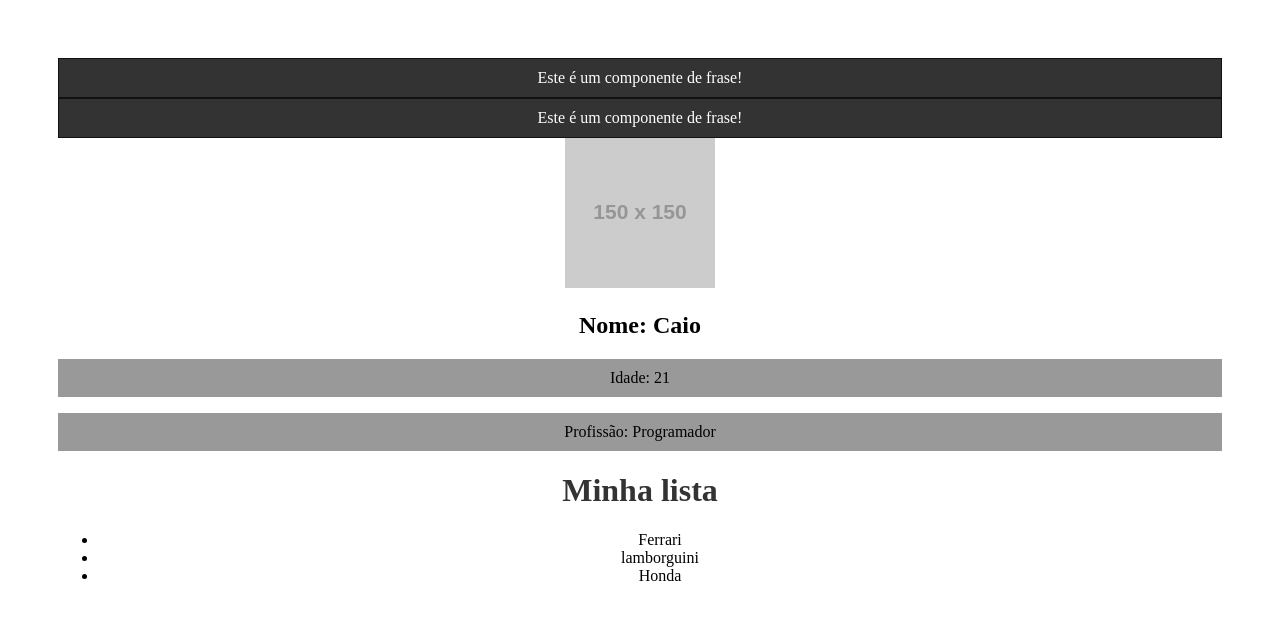
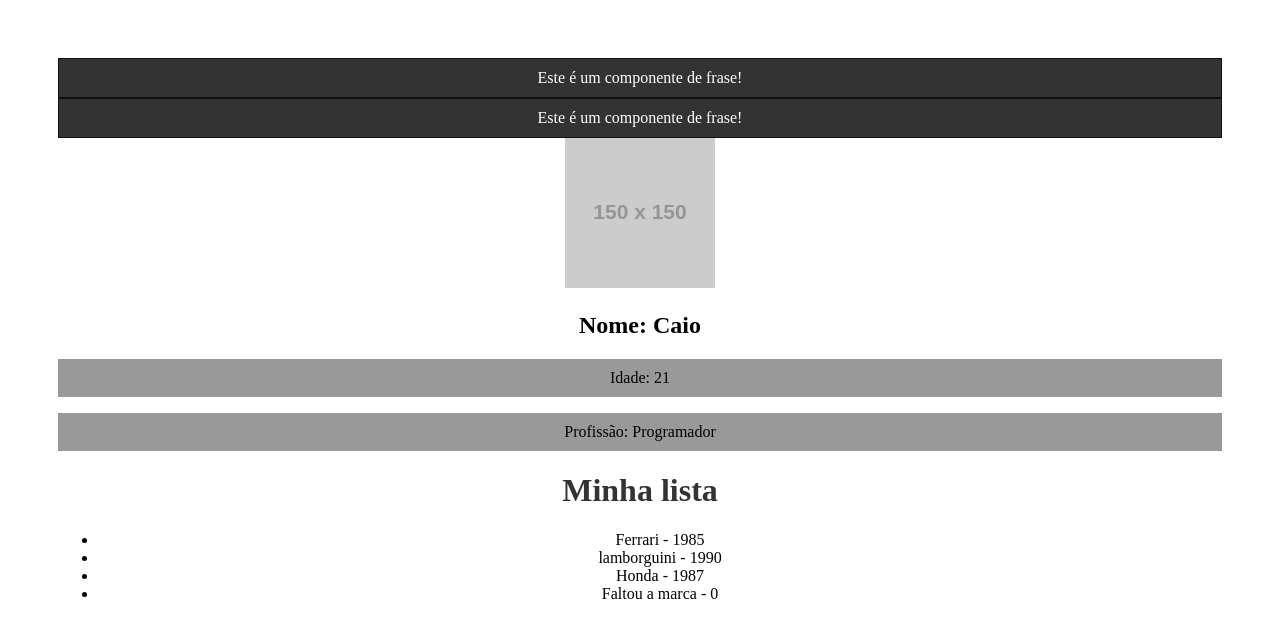
Before and after one commit to cesaroiac/projetosReact, a React (Create React App) app: page / in a window 1280 px wide. Shown: the top 638 px of the page. Built offline with nearby package versions, Linux system fonts and the light colour scheme.

Commit message:
Demonstração do uso e regras de PropTypes e DefaultProps

```diff
--- a/src/components/Item.js
+++ b/src/components/Item.js
@@ -1,11 +1,23 @@
-function Item(props){
+import PropTypes from 'prop-types'
+
+function Item({marca, ano_lancamento}){
 
     return(
         <>
-            <li>{props.marca}</li>
+            <li>{marca} - {ano_lancamento}</li>
         </>
     )
 
 }
 
+Item.propTypes = {
+    marca: PropTypes.string.isRequired,
+    ano_lancamento: PropTypes.number.isRequired,
+}
+
+Item.defaultProps = {
+    marca: 'Faltou a marca',
+    ano_lancamento: 0,
+}
+
 export default Item
--- a/src/components/List.js
+++ b/src/components/List.js
@@ -6,9 +6,10 @@ function List(){
         <>
             <h1>Minha lista</h1>
             <ul>
-                <Item marca="Ferrari"/>
-                <Item marca="lamborguini"/>
-                <Item marca="Honda"/>
+                <Item marca="Ferrari" ano_lancamento={1985}/>
+                <Item marca="lamborguini" ano_lancamento={1990}/>
+                <Item marca="Honda" ano_lancamento={1987}/>
+                <Item />
             </ul>
         </>
     )
```
